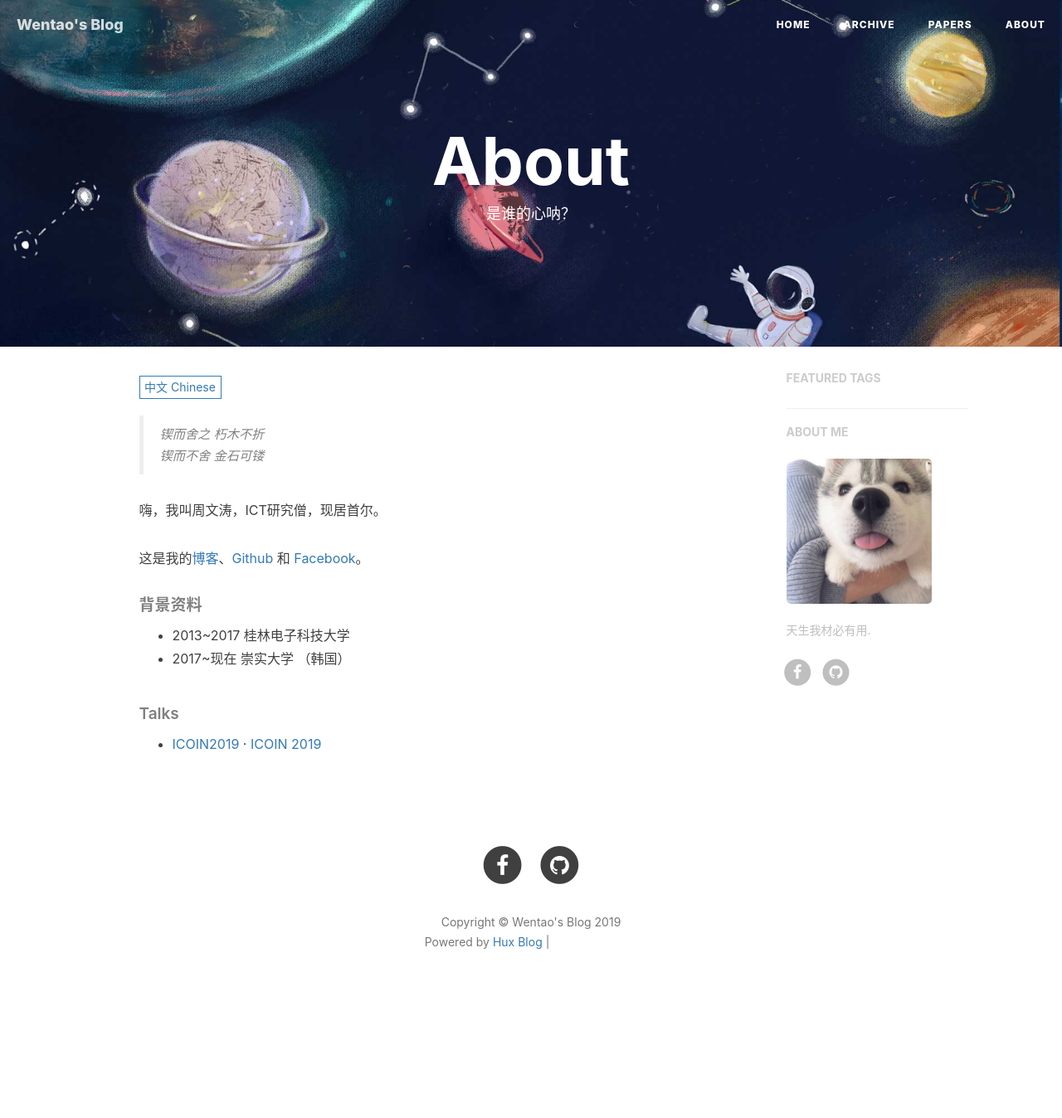
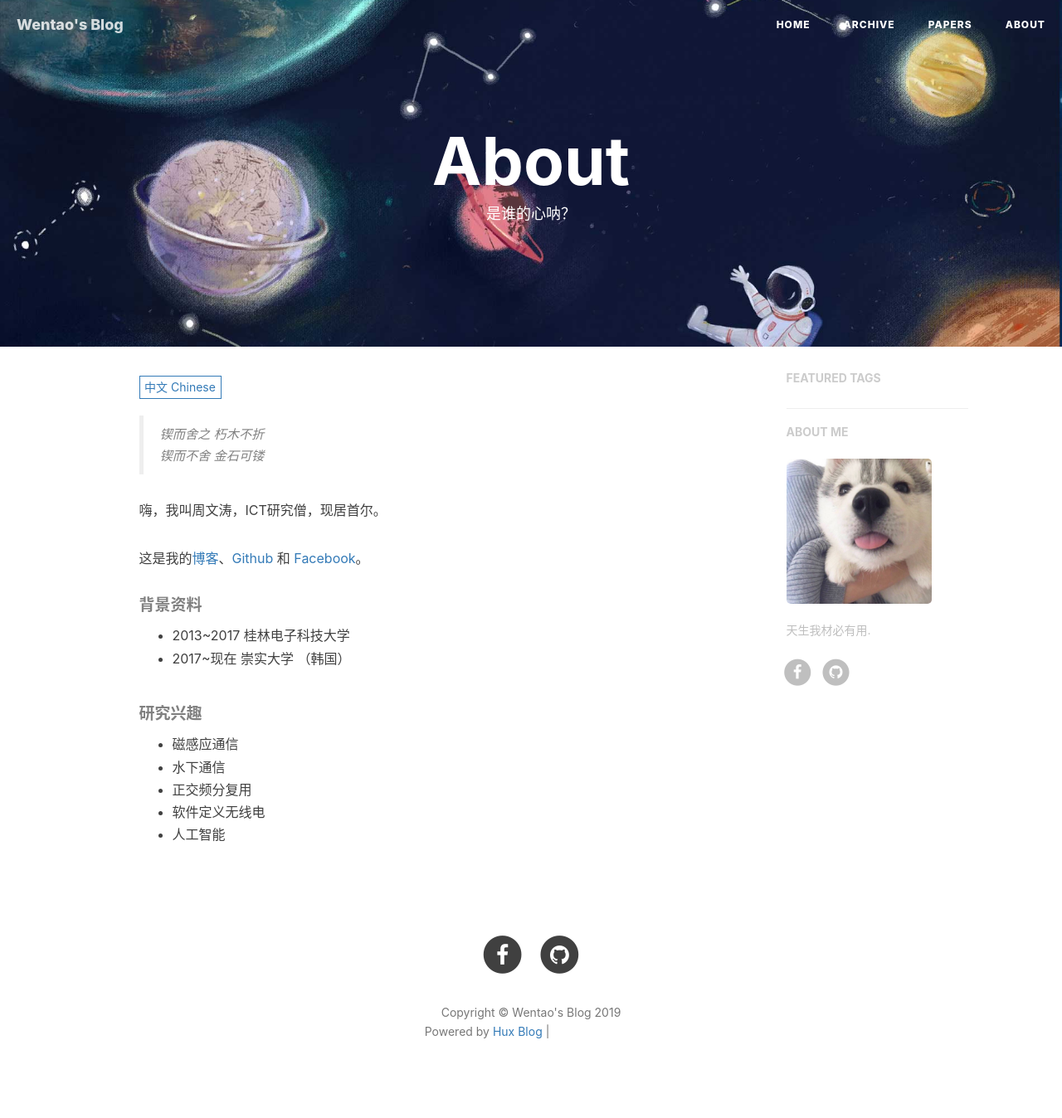
Before and after one commit to csxmt123/zhouwt612.github.io, a Jekyll site: the page built from z_about.html, in a window 1280 px wide. Shown: the whole page at 83% size. Built offline with Jekyll 4.4.1, drawn with Linux system fonts in a browser that asks for light colours; nearby versions of some CDN libraries; comment, search, counter and statistics services are not loaded; before the commit the page ends 1240 px from its top, so only the background shows below that; grey boxes are pictures that could not be loaded.

Commit message:
Update zh.md

```diff
--- a/_includes/about/zh.md
+++ b/_includes/about/zh.md
@@ -13,6 +13,10 @@
 
 
 
-##### Talks
+##### 研究兴趣
 
-- [ICOIN2019](http://wentaozhou.cn/2019/04/27/ICOIN2019/) · [ICOIN 2019](http://icoin.org)
+- 磁感应通信
+- 水下通信
+- 正交频分复用
+- 软件定义无线电
+- 人工智能
```
